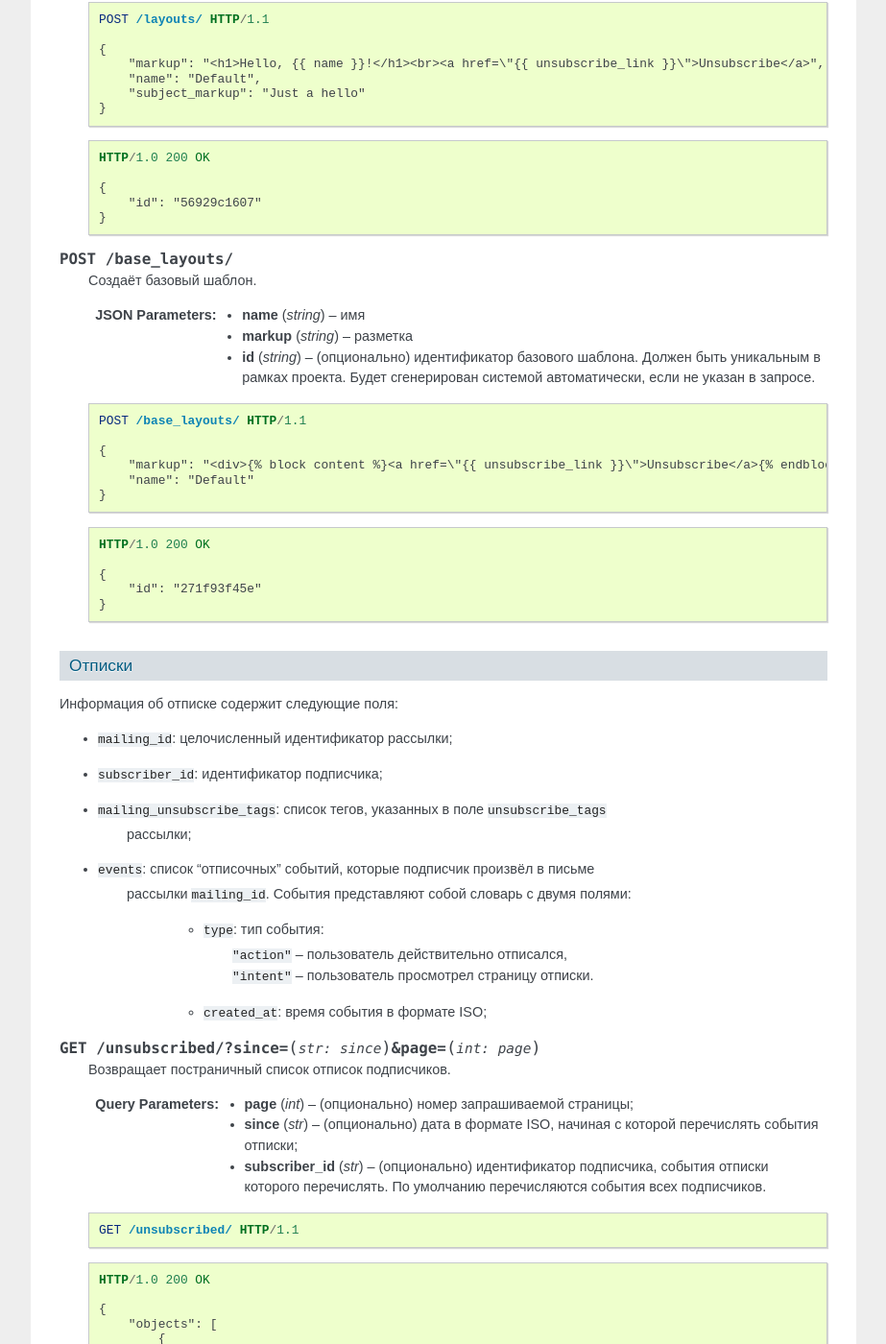
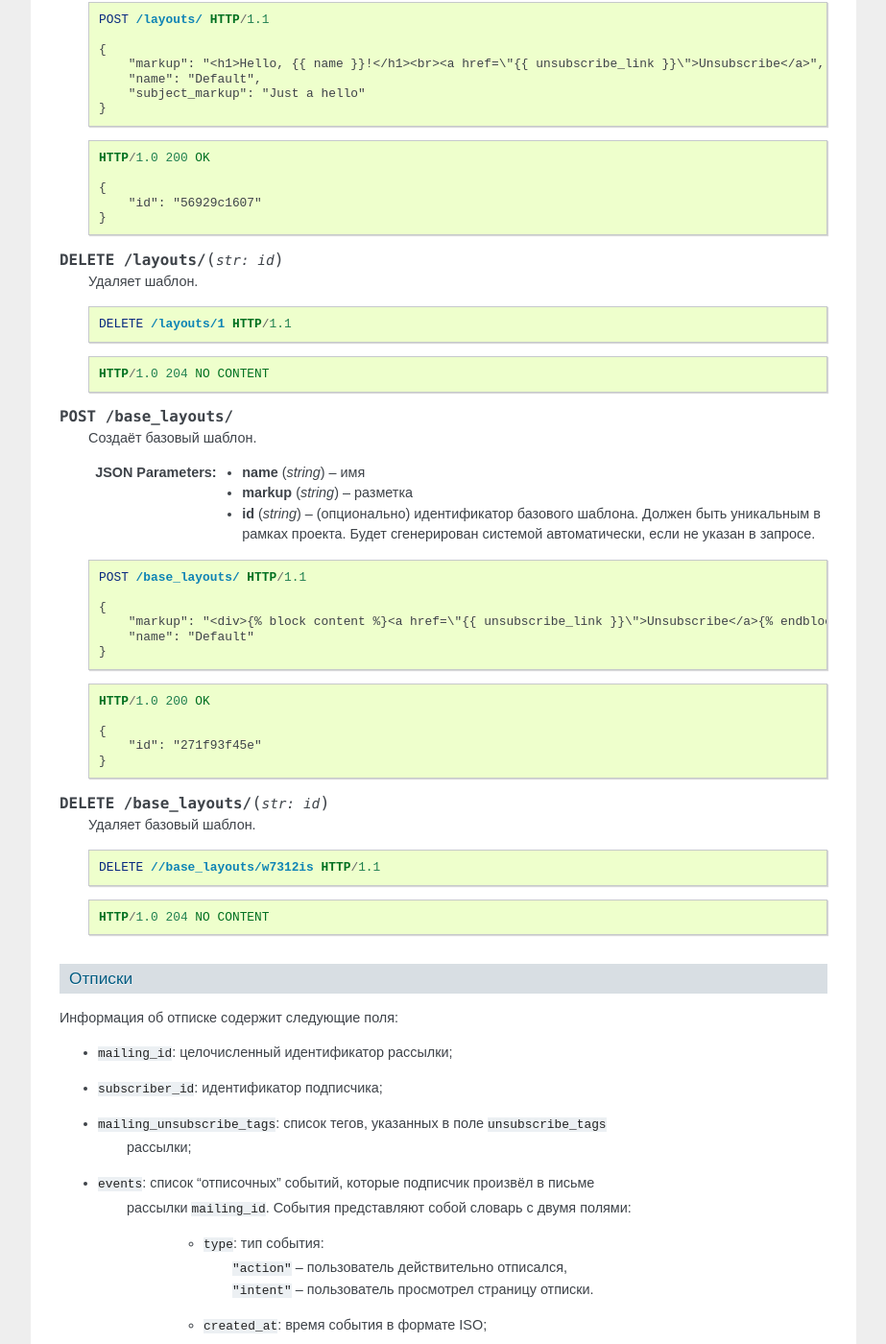
Before and after one commit to mailtank-ru/mailtank-docs, a Sphinx documentation site: the page built from source/api.rst, in a window 1280 px wide and 1400 px high, scrolled down 10651 px. Shown: the whole window at 96% size, without its empty margins (198-1121 px from the left). Built offline with Sphinx 7.4.7, drawn with Linux system fonts in a browser that asks for light colours.

Commit message:
Document layouts deletion

```diff
--- a/source/api.rst
+++ b/source/api.rst
@@ -687,6 +687,18 @@ HTTP-заголовке `X-Auth-Token`.  Ключ предоставляет д
             "id": "56929c1607"
         }
 
+.. http:delete:: /layouts/(str:id)
+
+    Удаляет шаблон.
+
+    .. sourcecode:: http
+
+        DELETE /layouts/1 HTTP/1.1
+
+    .. sourcecode:: http
+
+        HTTP/1.0 204 NO CONTENT
+
 .. http:post:: /base_layouts/
 
     Создаёт базовый шаблон.
@@ -713,6 +725,18 @@ HTTP-заголовке `X-Auth-Token`.  Ключ предоставляет д
         {
             "id": "271f93f45e"
         }
+
+.. http:delete:: /base_layouts/(str:id)
+
+    Удаляет базовый шаблон.
+
+    .. sourcecode:: http
+
+        DELETE //base_layouts/w7312is HTTP/1.1
+
+    .. sourcecode:: http
+
+        HTTP/1.0 204 NO CONTENT
 
 Отписки
 +++++++
```
